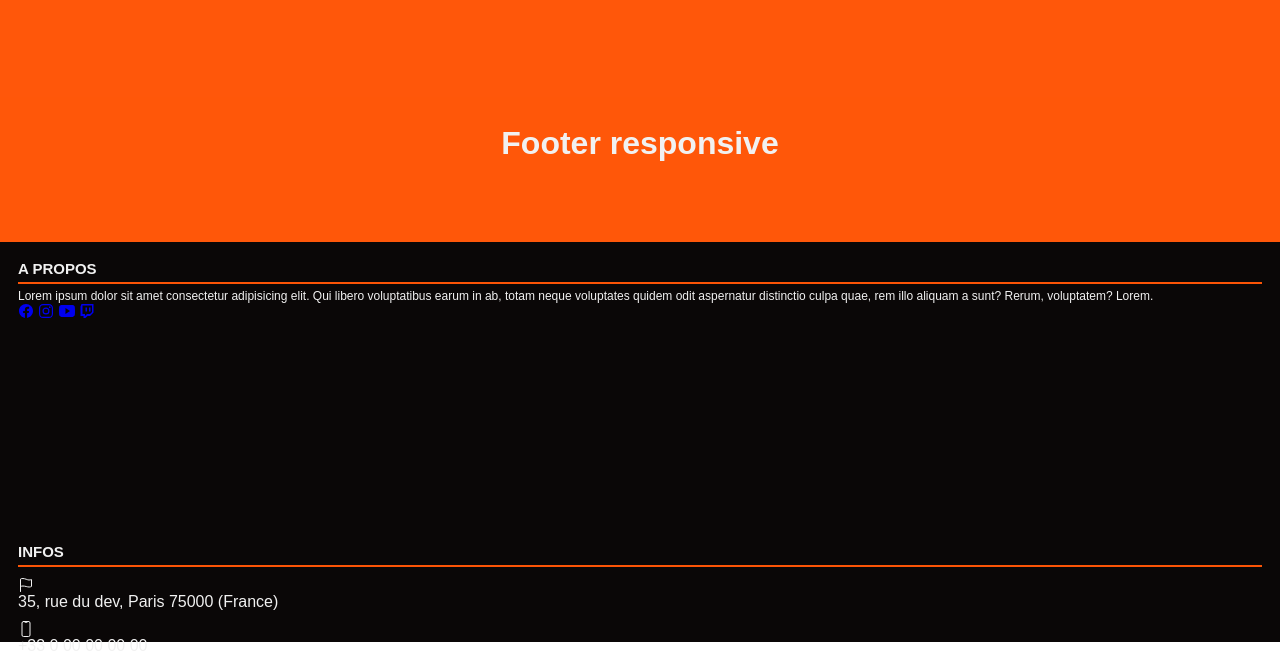
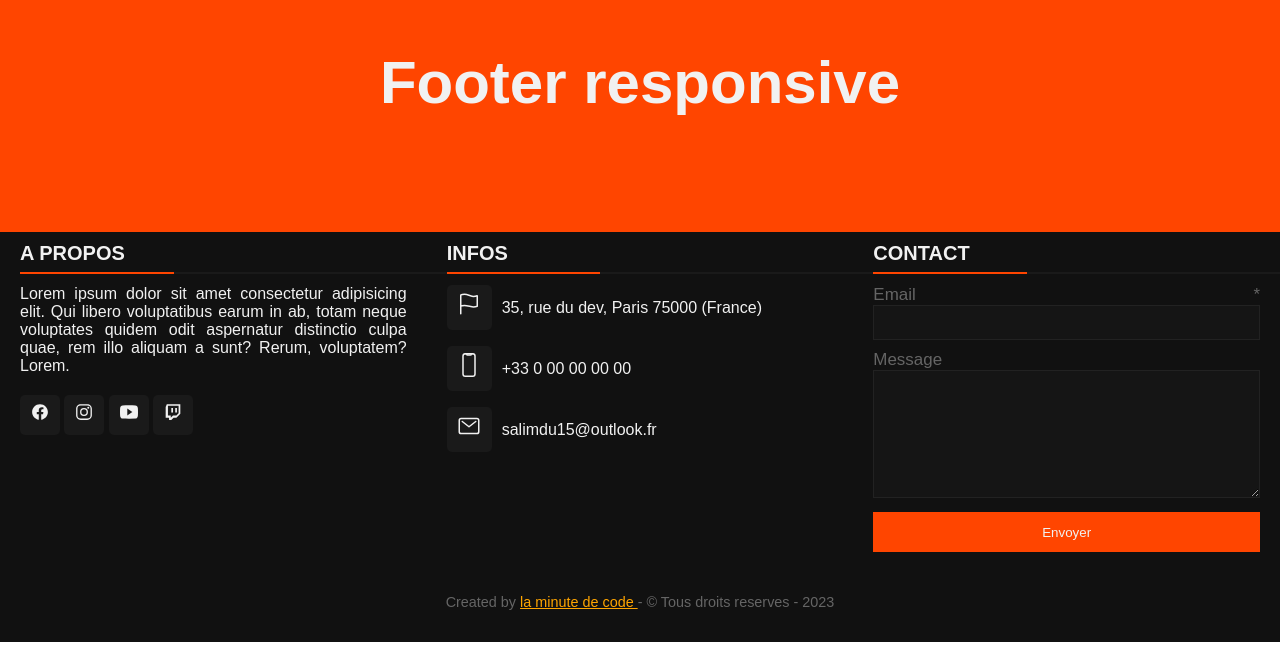
Before and after one commit to SalimSK15/web-practice-and-learn, a plain HTML site: page projet02-learn-flexbox-grid/exo_FooterResponsive/index.html in a window 1280 px wide. Shown: the part 158-815 px from the top of the page. Drawn offline with nearby package versions, Linux system fonts and the light colour scheme.

Commit message:
💄 styles : "styles de formateur "

```diff
--- a/projet02-learn-flexbox-grid/exo_FooterResponsive/sass/styles.scss
+++ b/projet02-learn-flexbox-grid/exo_FooterResponsive/sass/styles.scss
@@ -1,6 +1,7 @@
 $clr-blanch: #f1f1f1;
 $clr-primary: #ff5507fc;
-$clr-footer: #0a0707;
+$clr-footer: #111;
+$clr-primary01: orangered;
 
 *,::after,::before{
     margin: 0;
@@ -8,124 +9,171 @@ $clr-footer: #0a0707;
     box-sizing: border-box;
     font-family: Arial, Helvetica, sans-serif;
 }
-.titre{
-    height: 50vh;
-    background-color: $clr-primary;
-    color: $clr-blanch;
+header{
+    min-height: 60vh;
+    width: 100%;
+    background: $clr-primary01;
     display: flex;
     justify-content: center;
-    align-items: end;
-    h1{
-        padding-bottom: 80px;
+    align-items: center;
+    color: $clr-blanch;
+    font-size: 30px;
+}
+footer{
+    position: fixed;
+    bottom: 0;
+    width: 100%;
+    background: $clr-footer;
+    color: $clr-blanch;
+}
+.footer-content{
+    display: flex;
+}
+.box{
+    flex-basis: 50%;
+    padding: 10px 20px;
+    h2{
+        font-size: 1.25rem;
+        text-transform: uppercase;
+        font-weight: 600;
     }
 }
-footer{
-    height: 50vh;
-}
-section{
-    margin: 3px;
-    height: 35vh;
-    h2{
-        text-transform: uppercase;
-        font-size: 15px;
+.box-content{
+    margin: 20px 0 0 0;
+    text-align: justify;
+    &::before{
+        content: "";
+        position: absolute;
+        height: 2px;
+        width: 100%;
+        background: #1a1a1a;
+        top: 40px;
     }
-    p{
-        font-size: 12px;
-        padding-right: 20px;
-        text-align: justify;
+    &::after{
+        content: "";
+        position: absolute;
+        height: 2px;
+        width: 12%;
+        background: $clr-primary01;
+        top: 40px;
     }
 }
-h2{
-    &::after{
-        content: "";
-        width: 100%;
-        height: 2px;
-        margin: 5px 0;
-        background-color: $clr-primary;
-        display: block;
+.left{
+    .reseaux{
+        a{
+            display: inline-block;
+            margin: 20px 0 0 0;
+            color: $clr-blanch;
+            padding: 0 2px;
+            height: 40px;
+            width: 40px;
+            background: #1a1a1a;
+            line-height: 40px;
+            text-align: center;
+            transition: background .2s ease-in-out;
+            font-size: 18px;
+            border-radius: 5px;
+            &:hover{
+                background: $clr-primary01;
+            }
+        }
     }
 }
-footer{
-    // height: 45vh;
-    padding: 15px;
-    background-color: $clr-footer;
-    color: $clr-blanch;
-    .footer-container{
-        display: flex;
-        justify-content: center;
-        align-items: center;
-    }
-
+.infos{
+    display: flex;
+    align-items: center;
+    margin: 1rem 0;
 }
-.section{
-        width: 32%;
-        .apropos-txt{
-            margin-top: 10px;
-            font-size: 12px;
-            font-weight: 400;
+.center{
+    .icons{
+        background: #1a1a1a;
+        font-size: 1.5rem;
+        height: 45px;
+        width: 45px;
+        line-height: 45px;
+        text-align: center;
+        border-radius: 5px;
+        transition:  background .2s ease-in-out;
+        cursor: pointer;
+        &:hover{
+            background: $clr-primary01;
         }
     }
-.icons{
-    display: flex;
-    margin-top: 10px;
-}
-em:nth-child(1){
-    margin: 5px 5px 5px 0;
-}
-em{
-    //   border: 1px solid ;
-    border-radius: 5px;
-    margin: 5px;
-    background-color: rgba(63, 60, 60, 0.3);
-    img{
-        margin: 5px;
-        width: 20px;
-        height: 20px;
+    span{
+        font-weight: 500;
+        padding-left: 10px;
+        font-size: 1rem;
     }
 }
-.infos-sec{
-    display: flex;
-    align-items: center;
-    p{
-        margin: 0 10px;
+.right{
+    form{
+        .message{
+            margin-top: 10px;
+        }
     }
 }
-.contact-sec{
-    display: flex;
-    flex-direction: column;
-    span{
-        color: $clr-primary;
-    }
-    label{
-        color: rgb(63, 60, 60);
-    }
-    input{
-        outline: none;
-        border: 1px solid #333;
-        height: 30px;
-        background-color: rgba(63, 60, 60, 0.3);
-    }
-    textarea{
-        background-color: rgba(63, 60, 60, 0.3);
-        border: 1px solid #333;
-    }
-    button{
-        cursor: pointer;
-        border: none;
-        background-color: $clr-primary;
-        color: #fff;
-        height: 30px;
-        margin-top: 10px;
+.right{
+    form{
+        input,textarea{
+            width: 100%;
+            font-size: 1.2rem;
+            background: #151515;
+            outline: none;
+            border: 1px solid #222;
+            color: $clr-blanch;
+            padding: 0.5rem 0;
+            padding-left: 10px;
+            &:focus{
+                outline: 1px solid orange;
+            }
+        }
+        input{
+            height: 35px;
+        }
+        label{
+            font-size: 1.06rem;
+            margin-bottom: 5px;
+            color: #656565;
+        }
+        button{
+            margin-top: 10px;
+            height: 40px;
+            width: 100%;
+            border: none;
+            outline: none;
+            background: orangered;
+            font-weight: 500;
+            cursor: pointer;
+            color: #f1f1f1;
+            transition: .3s ease-in-out;
+            &:hover{
+                background: orange;
+            }
+        }
     }
 }
-.CreatedBy{
-    text-align: center;
-    margin-top: 20px;
-    p{
-        font-size: 14px;
-        color:  rgb(63, 60, 60);
-    }
-    span{
-        color: $clr-primary;
+.bottom{
+    width: 100%;
+    height: 80px;
+    display: flex;
+    justify-content: center;
+    align-items: center;
+    font-size: 0.9rem;
+    color: #656565;
+    a{
+        color: orange;
     }
 }
+@media screen and (max-width: 900px) {
+    footer{
+        position: relative;
+        bottom: 0;
+        .footer-content{
+            flex-wrap: wrap;
+            flex-direction: column;
+            .box{
+                max-width: 5px 0;
+            }
+        }
+    }
+}
```
Also changed, not shown: projet02-learn-flexbox-grid/exo_FooterResponsive/css/styles.css, 1 other file.
